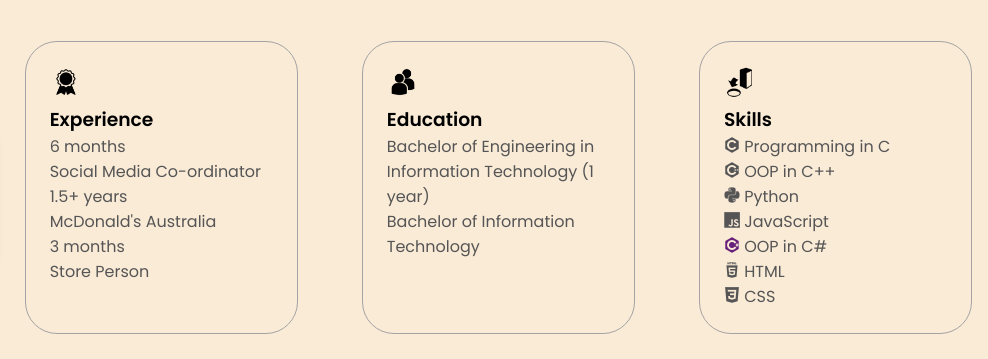
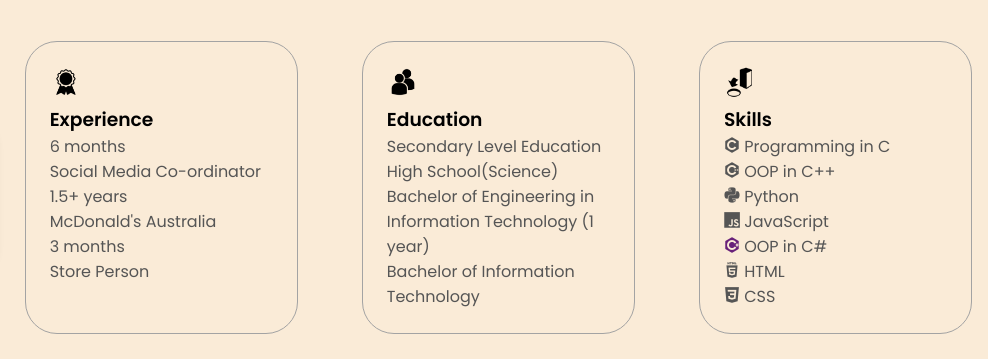
Before and after one commit to alisb7/ALish_Portfolio, a plain HTML site: page index.html in a window 1280 px wide. Shown: the part 1160-1519 px from the top of the page, 292-1280 px from the left. Drawn offline with nearby package versions, Linux system fonts and the light colour scheme.

Commit message:
Education updated

```diff
--- a/index.html
+++ b/index.html
@@ -111,7 +111,7 @@
               />
               <h3>Education</h3>
               <p>
-                Bachelor of Engineering in Information Technology (1 year)<br />Bachelor
+                Secondary Level Education<br />High School(Science)<br />Bachelor of Engineering in Information Technology (1 year)<br />Bachelor
                 of Information Technology
               </p>
             </div>
```
